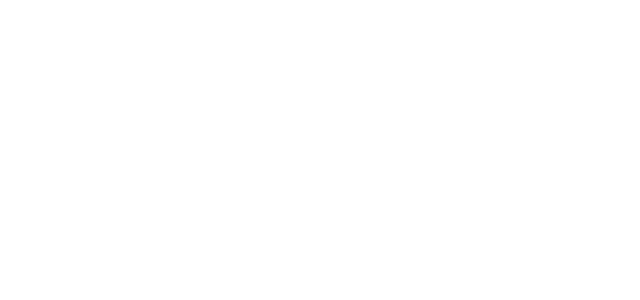
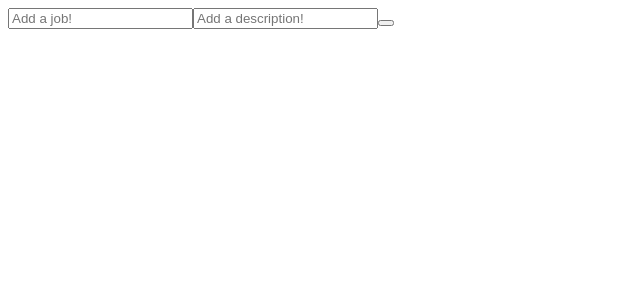
Before and after one commit to SDBarata/FindAJob, a React (Create React App) app in the folder frontend/: page /addjob in a window 1280 px wide. Before the commit this address had no page. Shown: the top 300 px of the page, without its empty margins (0-640 px from the left). Built offline with nearby package versions, Linux system fonts and the light colour scheme.

Commit message:
Change GetJobs to ManageJobs, restructuring routes and implementing add job and delete all jobs

```diff
--- a/frontend/src/components/AddJob/AddJob.js
+++ b/frontend/src/components/AddJob/AddJob.js
@@ -9,7 +9,8 @@
 
   const baseURL = "http://localhost:3000/api/jobs/";
 
-  function handleClick() {
+  function handleClick(event) {
+    event.preventDefault();
     const addJob = async () => {
       const response = axios.post(baseURL, addNewJob);
       setNewJobs(response);
@@ -17,16 +18,26 @@
     addJob();
   }
 
+  function handleChange(event) {
+    console.log("entra?");
+    const [name, value] = event.target;
+    setNewJobs({ ...addNewJob, [name]: value });
+  }
+
   return (
     <div>
       <form>
         <input
+          onChange={handleChange}
           value={addNewJob.title}
+          type="text"
           name="title"
           placeholder="Add a job!"
         ></input>
         <input
+          onChange={handleChange}
           value={addNewJob.description}
+          type="text"
           name="description"
           placeholder="Add a description!"
         ></input>
--- a/frontend/src/components/GetJobs/GetJobs.js
+++ b/frontend/src/components/ManageJobs/ManageJobs.js
@@ -3,8 +3,9 @@
 import ShowJobs from "../../pages/ShowJobs";
 //import api from "../../services/api";
 import AddJob from "../AddJob/AddJob";
+import Home from "../../pages/Home";
 
-export default function GetJobs() {
+export default function ManageJobs() {
   const [jobs, setJobs] = useState([]);
 
   const baseURL = "http://localhost:3000/api/jobs/";
@@ -34,18 +35,20 @@
     removeJob();
   }
 
-  function AddJob() {
-    const addJob = async () => {
+  function deleteAllJobs() {
+    console.log("e aqui?");
+    const deleteJobs = async () => {
       try {
-        const response = await axios.post(baseURL);
+        const response = await axios.delete(baseURL);
       } catch (error) {
         console.log("Sorry the job cannot be inserted!");
       }
     };
-    addJob();
+    deleteJobs();
   }
 
   return (
+    <>
       <div>
         {jobs.map((listOfJobs, index) => {
           return (
@@ -55,10 +58,11 @@
               title={listOfJobs.title}
               description={listOfJobs.description}
               onDelete={deleteJob}
+              onDeleteAll={deleteAllJobs}
             />
           );
         })}
-      <AddJob />
       </div>
+    </>
   );
 }
--- a/frontend/src/pages/Home.js
+++ b/frontend/src/pages/Home.js
@@ -1,11 +1,12 @@
 import React from "react";
 import { Link } from "react-router-dom";
 
-export default function Home() {
+export default function Home(props) {
   return (
     <div>
       <h1>Find your Job!</h1>
-      <Link to="/jobs">See available jobs!</Link>
+      <Link to="/jobs">Find a Job</Link>
+      <Link to="/addjob">Add a Job</Link>
     </div>
   );
 }
--- a/frontend/src/pages/ShowJobs.js
+++ b/frontend/src/pages/ShowJobs.js
@@ -7,7 +7,14 @@
     props.onDelete(props.id);
   }
 
+  function deleteJobs(event) {
+    event.preventDefault();
+    console.log("entra aqui?");
+    props.onDeleteAll();
+  }
+
   return (
+    <>
       <div>
         <h3>Job</h3>
         <li>{props.title}</li>
@@ -16,5 +23,12 @@
           <button onClick={deleteClick}>Remove Job</button>
         </form>
       </div>
+
+      <span>
+        <form>
+          <button onClick={deleteJobs}>Remove all Jobs</button>
+        </form>
+      </span>
+    </>
   );
 }
--- a/frontend/src/routes.js
+++ b/frontend/src/routes.js
@@ -1,7 +1,8 @@
 import React from "react";
 import { Routes, Route, BrowserRouter } from "react-router-dom";
 
-import GetJobs from "./components/GetJobs/GetJobs";
+import ManageJobs from "./components/ManageJobs/ManageJobs";
+import AddJob from "./components/AddJob/AddJob";
 import Home from "./pages/Home";
 
 export default function Routing() {
@@ -9,7 +10,8 @@
     <BrowserRouter>
       <Routes>
         <Route path="/" element={<Home />} />
-        <Route path="/jobs" element={<GetJobs />} />
+        <Route path="/jobs" element={<ManageJobs />} />
+        <Route path="/addjob" element={<AddJob />} />
       </Routes>
     </BrowserRouter>
   );
```
Lines whose indentation alone changed are shown as unchanged.
